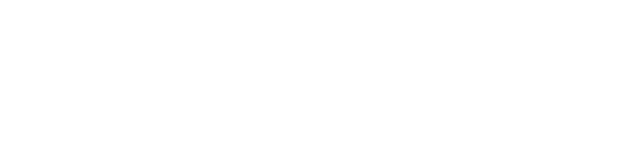
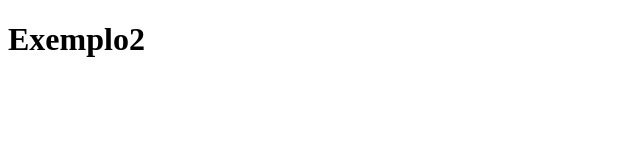
Before and after one commit to Jesouzagit/exemplo2, a plain HTML site: page index.html in a window 1280 px wide. Shown: the whole page, without its empty margins (0-640 px from the left). Drawn offline with Linux system fonts and the light colour scheme.

Commit message:
adicionando header

```diff
--- a/index.html
+++ b/index.html
@@ -6,6 +6,9 @@
     <title>Document</title>
 </head>
 <body>
+    <header>
+        <h1>Exemplo2</h1>
+    </header>
 
 </body>
 </html>
```
